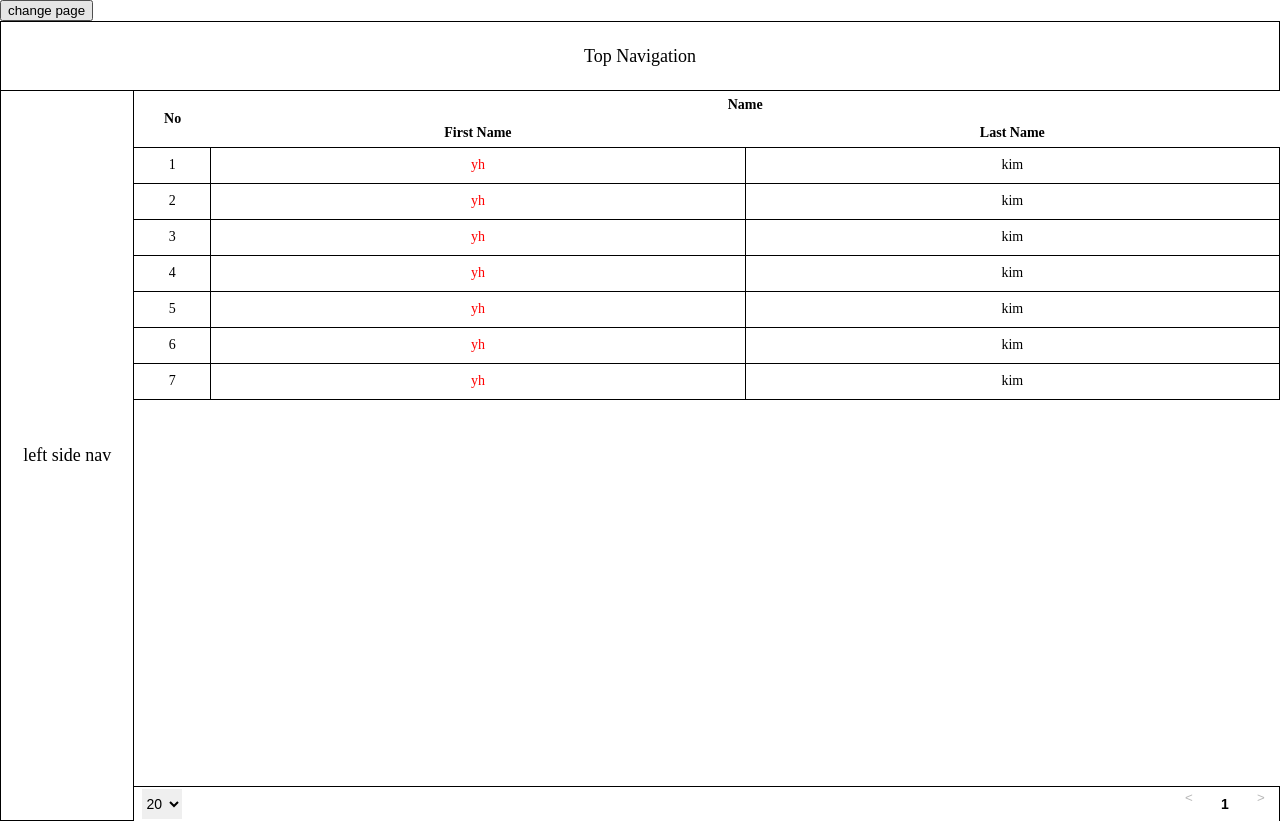
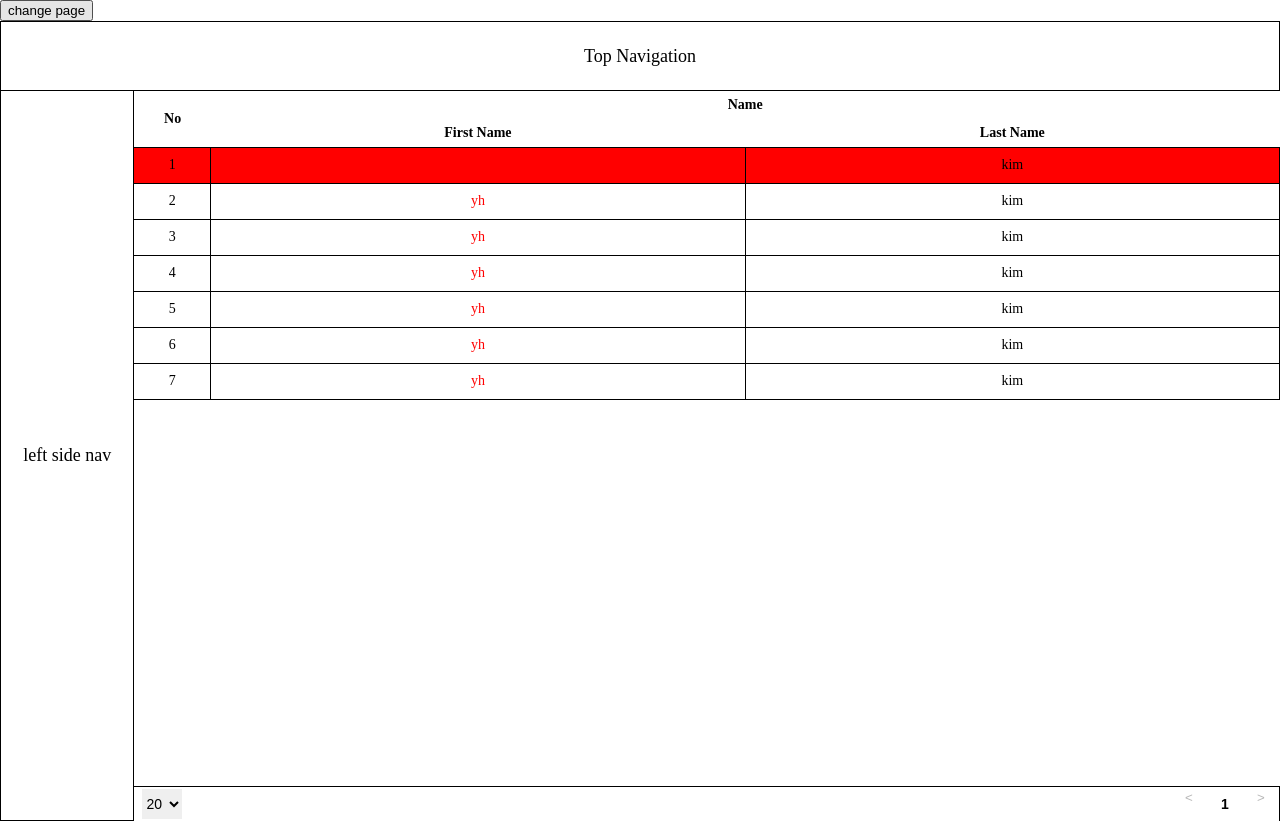
Before and after one commit to novice1993/rex-web-table, a React (Vite) app: page / in a window 1280 px wide. Built offline with nearby package versions, Linux system fonts and the light colour scheme.

Commit message:
feat: default row selection 기능 추가
Desc
- row selection type이 single 일 때, 기본 값으로 선택되어 있는 행 설정할 수 있도록 TableBody props 추가 (click 이벤트 발생하지 않아도, 테이블 렌더링 시 자동으로 선택)

```diff
--- a/src/App.tsx
+++ b/src/App.tsx
@@ -184,6 +184,7 @@ function App() {
                 }}
               />
               <TableBody
+                rowSelectionType="single"
                 table={table}
                 style={{
                   fontSize: "14px",
@@ -192,7 +193,9 @@ function App() {
                 }}
                 interactiveStyles={{
                   hoverColor: testPage ? "black" : "darkblue",
+                  clickedColor: "red",
                 }}
+                defaultSelectedRowIndex={0}
                 subRowProps={{
                   expandState,
                   style: {
--- a/src/components/TableBody/index.tsx
+++ b/src/components/TableBody/index.tsx
@@ -12,12 +12,23 @@ interface BaseTableBodyProps<T> extends TableProps<T> {
   };
 }
 
-type SingleOrMultipleSelectionProps<T> = BaseTableBodyProps<T> & {
-  rowSelectionType: "single" | "multiple";
+type SingleSelectionProps<T> = BaseTableBodyProps<T> & {
+  rowSelectionType: "single";
   interactiveStyles: {
     hoverColor?: string;
     clickedColor: string;
   };
+  defaultSelectedRowIndex?: number;
+  groupSelectionRange?: never;
+};
+
+type MultipleSelectionProps<T> = BaseTableBodyProps<T> & {
+  rowSelectionType: "multiple";
+  interactiveStyles: {
+    hoverColor?: string;
+    clickedColor: string;
+  };
+  defaultSelectedRowIndex?: never;
   groupSelectionRange?: never;
 };
 
@@ -27,6 +38,7 @@ type GroupedSelectionProps<T> = BaseTableBodyProps<T> & {
     hoverColor?: string;
     clickedColor: string;
   };
+  defaultSelectedRowIndex?: never;
   groupSelectionRange: number;
 };
 
@@ -36,11 +48,13 @@ type NoSelectionProps<T> = BaseTableBodyProps<T> & {
     hoverColor?: string;
     clickedColor?: never;
   };
+  defaultSelectedRowIndex?: never;
   groupSelectionRange?: never;
 };
 
 type TableBodyProps<T> =
-  | SingleOrMultipleSelectionProps<T>
+  | SingleSelectionProps<T>
+  | MultipleSelectionProps<T>
   | GroupedSelectionProps<T>
   | NoSelectionProps<T>;
 
@@ -51,11 +65,14 @@ const TableBody = <T,>(props: TableBodyProps<T>) => {
     subRowProps,
     interactiveStyles,
     rowSelectionType,
+    defaultSelectedRowIndex,
     groupSelectionRange,
   } = props;
 
   const rows = table.getRowModel().rows;
-  const [selectedRowIndex, setSelectedRowIndex] = useState<null | number>(null);
+  const [selectedRowIndex, setSelectedRowIndex] = useState<null | number>(
+    defaultSelectedRowIndex !== undefined ? defaultSelectedRowIndex : null
+  );
 
   return (
     <tbody>
```
